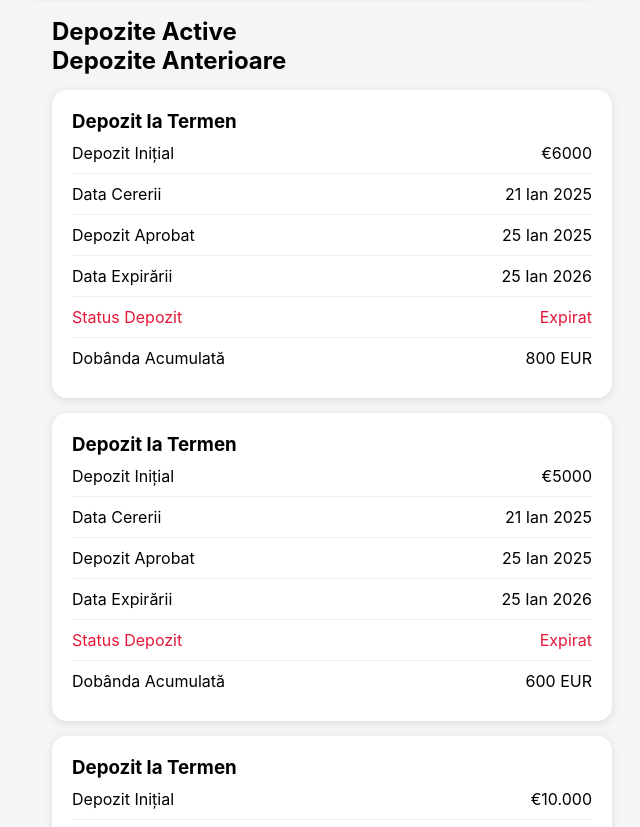
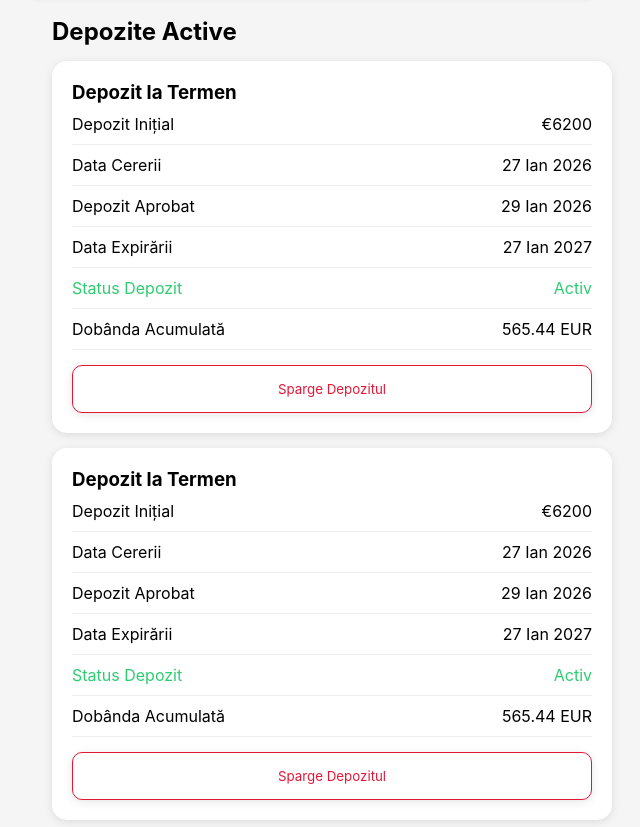
Before and after one commit to tudor-iustin/Login, a plain HTML site: page depozite.html in a window 1280 px wide. Shown: the part 96-923 px from the top of the page, without its empty margins (308-948 px from the left). Drawn offline with Linux system fonts and the light colour scheme.

Commit message:
Add files via upload

```diff
--- a/depozite.html
+++ b/depozite.html
@@ -21,6 +21,75 @@
         <section class="deposit-section">
             <h2>Depozite Active</h2>
             <!-- No active deposits -->
+            <div class="deposit-card">
+                <h3>Depozit la Termen</h3>
+                <div class="deposit-details">
+                    <div class="detail-row">
+                        <span>Depozit Inițial</span>
+                        <span>€6200</span>
+                    </div>
+                    <div class="detail-row">
+                        <span>Data Cererii</span>
+                        <span>27 Ian 2026</span>
+                    </div>
+                    <div class="detail-row">
+                        <span>Depozit Aprobat</span>
+                        <span>29 Ian 2026</span>
+                    </div>
+                    <div class="detail-row">
+                        <span>Data Expirării</span>
+                        <span>27 Ian 2027</span>
+                    </div>
+                    <div class="detail-row highlight" style="color: #2ecc71;">
+                        <span>Status Depozit</span>
+                        <span>Activ</span>
+                    </div>
+                    <div class="detail-row">
+                        <span>Dobânda Acumulată</span>
+                        <span>565.44 EUR</span>
+                    </div>
+                    <button class="action-btn"
+                        style="width: 100%; margin-top: 15px; color: var(--unicredit-red); border: 1px solid var(--unicredit-red);"
+                        onclick="showBreakDepositModal('6200', '565.44')">
+                        Sparge Depozitul
+                    </button>
+                </div>
+            </div>
+
+            <div class="deposit-card">
+                <h3>Depozit la Termen</h3>
+                <div class="deposit-details">
+                    <div class="detail-row">
+                        <span>Depozit Inițial</span>
+                        <span>€6200</span>
+                    </div>
+                    <div class="detail-row">
+                        <span>Data Cererii</span>
+                        <span>27 Ian 2026</span>
+                    </div>
+                    <div class="detail-row">
+                        <span>Depozit Aprobat</span>
+                        <span>29 Ian 2026</span>
+                    </div>
+                    <div class="detail-row">
+                        <span>Data Expirării</span>
+                        <span>27 Ian 2027</span>
+                    </div>
+                    <div class="detail-row highlight" style="color: #2ecc71;">
+                        <span>Status Depozit</span>
+                        <span>Activ</span>
+                    </div>
+                    <div class="detail-row">
+                        <span>Dobânda Acumulată</span>
+                        <span>565.44 EUR</span>
+                    </div>
+                    <button class="action-btn"
+                        style="width: 100%; margin-top: 15px; color: var(--unicredit-red); border: 1px solid var(--unicredit-red);"
+                        onclick="showBreakDepositModal('6200', '565.44')">
+                        Sparge Depozitul
+                    </button>
+                </div>
+            </div>
         </section>
 
         <section class="deposit-section">
```
Also changed, not shown: accounts.html (+56 -1 lines).
